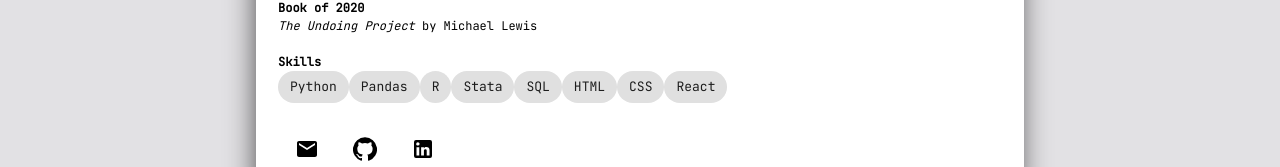
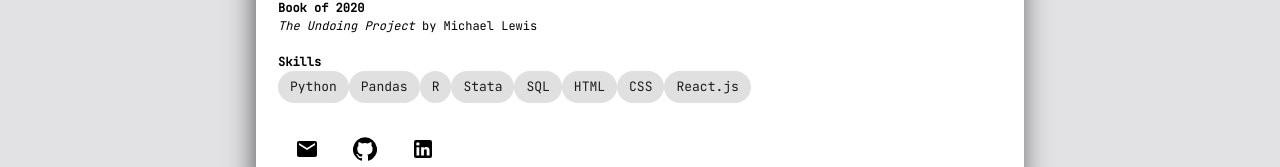
Before and after one commit to henrymanley/website, a React (Create React App) app: page / in a window 1280 px wide. Shown: the part 407-574 px from the top of the page. Built offline with nearby package versions, Linux system fonts and the light colour scheme.

Commit message:
new repo

```diff
--- a/src/components/AboutMe.jsx
+++ b/src/components/AboutMe.jsx
@@ -45,7 +45,7 @@ export default function AboutMe() {
                 <Chip label="SQL" />
                 <Chip label="HTML" />
                 <Chip label="CSS" />
-                <Chip label="React" />
+                <Chip label="React.js" />
                 <br />
                 <p>
                     <IconButton target="_blank" href="mailto:hjm67@cornell.edu">
@@ -54,7 +54,7 @@ export default function AboutMe() {
                             color: 'black'
                         }}/>
                     </IconButton>
-                    <IconButton target="_blank" href="https://github.com/hmhacks">
+                    <IconButton target="_blank" href="https://github.com/henrymanley">
                         <GitHubIcon style = {{
                             padding: "10px 5px",
                             color: 'black'
--- a/src/components/Contact.jsx
+++ b/src/components/Contact.jsx
@@ -33,7 +33,7 @@ export default function ContactMe(){
                                 color: 'black'
                             }}/>
                         </IconButton>
-                        <IconButton target="_blank" href="https://github.com/hmhacks">
+                        <IconButton target="_blank" href="https://github.com/henrymanley">
                             <GitHubIcon style = {{
                                 padding: "10px 5px",
                                 color: 'black'
--- a/src/components/Experience.jsx
+++ b/src/components/Experience.jsx
@@ -84,7 +84,7 @@ export default function TextAlignment() {
                                 <Chip label="React" />
                                 <Chip label="CSS" />
                                 <Chip label="HTML" />
-                                <Chip label="NodeJS" />
+                                <Chip label="Node.js" />
                                 <Chip label="Stata" />
 
                                 <ul style = {{
```
Also changed, not shown: 1 other file (tests, documents, lock files or other folders).
